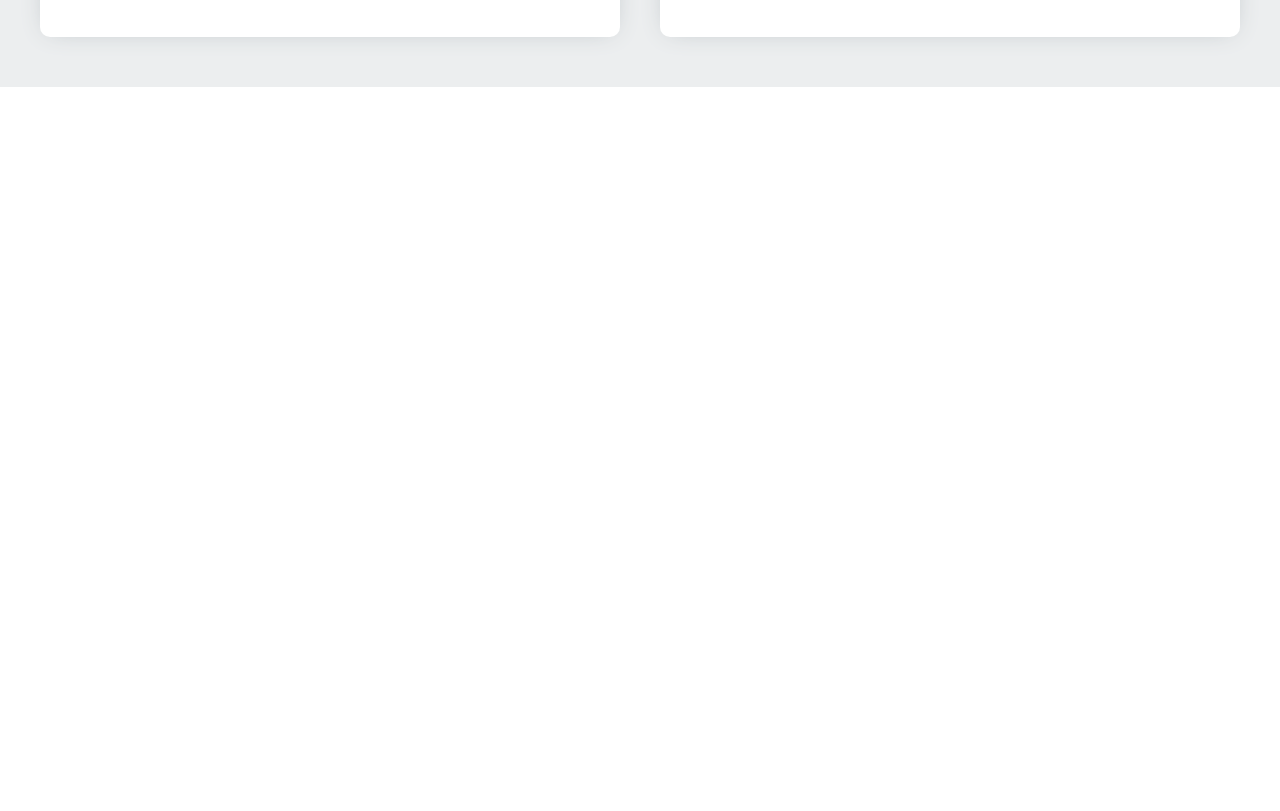
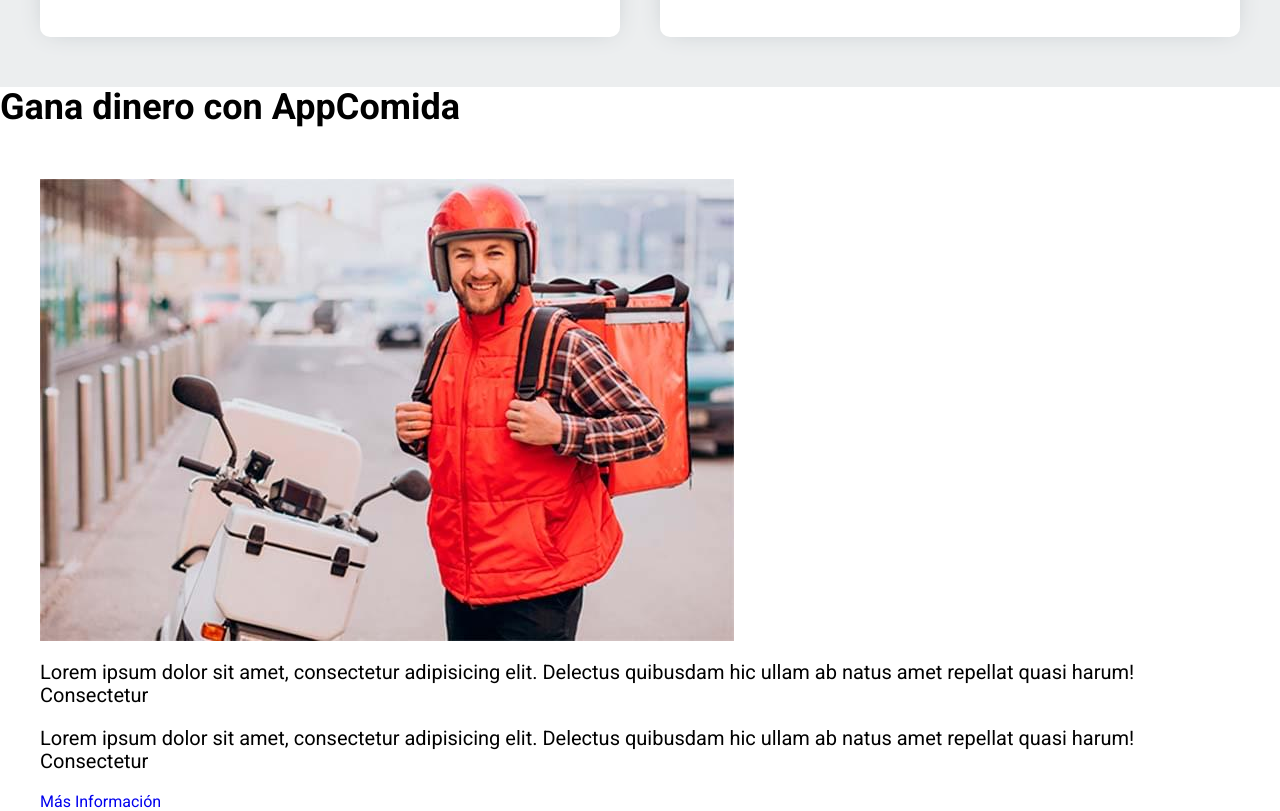
Before and after one commit to JorgeDevmm/personal-app-delivery, a website: page index.html in a window 1280 px wide. Shown: the part 4272-5083 px from the top of the page. Before the commit the page ends 4359 px from the top, so only its background shows below. Drawn offline with Linux system fonts and the light colour scheme.

Commit message:
Creando sección de repartidores

```diff
--- a/index.html
+++ b/index.html
@@ -439,5 +439,27 @@
         <!--fin de favorito  -->
       </div>
     </main>
+
+    <section class="repartidores">
+      <h2 class="repartidores__heading">Gana dinero con AppComida</h2>
+
+      <div class="repartidores__grid contenedor">
+        <div class="repartidores__imagenes">
+          <img src="build/img/repartidor.jpg" alt="imagen repartidor" />
+        </div>
+
+        <div class="repartidores__contenido">
+          <p class="repartidores__texto">
+            Lorem ipsum dolor sit amet, consectetur adipisicing elit. Delectus
+            quibusdam hic ullam ab natus amet repellat quasi harum! Consectetur
+          </p>
+          <p class="repartidores__texto">
+            Lorem ipsum dolor sit amet, consectetur adipisicing elit. Delectus
+            quibusdam hic ullam ab natus amet repellat quasi harum! Consectetur
+          </p>
+          <a href="#" class="repartidores__enlace">Más Información</a>
+        </div>
+      </div>
+    </section>
   </body>
 </html>
```
